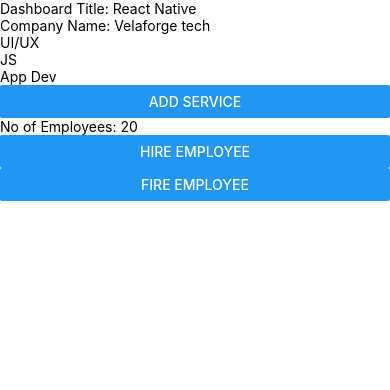
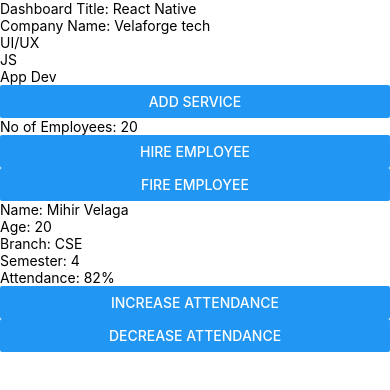
Before and after one commit to velagamihir/react_native_practice, a React Native app: screen / in a window 390 px wide. Shown: the top 390 px of the page. Built offline with nearby package versions, Linux system fonts and the light colour scheme.

Commit message:
Add StudentDashboardScreen component to manage student attendance and display profile information

```diff
--- a/App.jsx
+++ b/App.jsx
@@ -1,9 +1,11 @@
 import { SafeAreaProvider } from 'react-native-safe-area-context';
 import CompanyManagementDashboardScreen from './src/screens/CompanyManagementDashboardScreen';
+import StudentDashboardScreen from './src/screens/StudentDashboardScreen';
 function App() {
   return (
     <SafeAreaProvider>
       <CompanyManagementDashboardScreen />
+      <StudentDashboardScreen />
     </SafeAreaProvider>
   );
 }
--- /dev/null
+++ b/src/screens/StudentDashboardScreen.jsx
@@ -0,0 +1,64 @@
+import { useState } from 'react';
+import { Button, Text, View } from 'react-native';
+import { SafeAreaView } from 'react-native-safe-area-context';
+
+export default function StudentDashboardScreen() {
+  //States
+  //useState
+  //Attendance percentage
+  const [attendance, setAttendance] = useState(82);
+  //Functions
+  //Attendance
+  //Increase attendance
+  const handleIncreaseAttendance = () => {
+    setAttendance(prev => Math.min(100,prev+1));
+  };
+  //Decrease Attendance
+  const handleDecreaseAttendance = () => {
+    setAttendance(prev => Math.max(0,prev-1));
+  };
+  //Data
+  //JSON
+  //Student Details
+  const studentDetails = {
+    name: 'Mihir Velaga',
+    age: 20,
+    branch: 'CSE',
+    semester: 4,
+  };
+  return (
+    <SafeAreaView>
+      <StudentProfileComponent studentDetails={studentDetails} />
+      <AttendanceComponent
+        attendance={attendance}
+        increaseAttendance={handleIncreaseAttendance}
+        decreaseAttendance={handleDecreaseAttendance}
+      />
+    </SafeAreaView>
+  );
+}
+//Presentational Component to display the Student Profile
+const StudentProfileComponent = ({ studentDetails }) => {
+  return (
+    <View>
+      <Text>Name: {studentDetails.name}</Text>
+      <Text>Age: {studentDetails.age}</Text>
+      <Text>Branch: {studentDetails.branch}</Text>
+      <Text>Semester: {studentDetails.semester}</Text>
+    </View>
+  );
+};
+//Functional component to present the attendance and change it.
+const AttendanceComponent = ({
+  attendance,
+  increaseAttendance,
+  decreaseAttendance,
+}) => {
+  return (
+    <View>
+      <Text>Attendance: {attendance}%</Text>
+      <Button onPress={increaseAttendance} title="Increase Attendance" />
+      <Button onPress={decreaseAttendance} title="Decrease Attendance" />
+    </View>
+  );
+};
```
